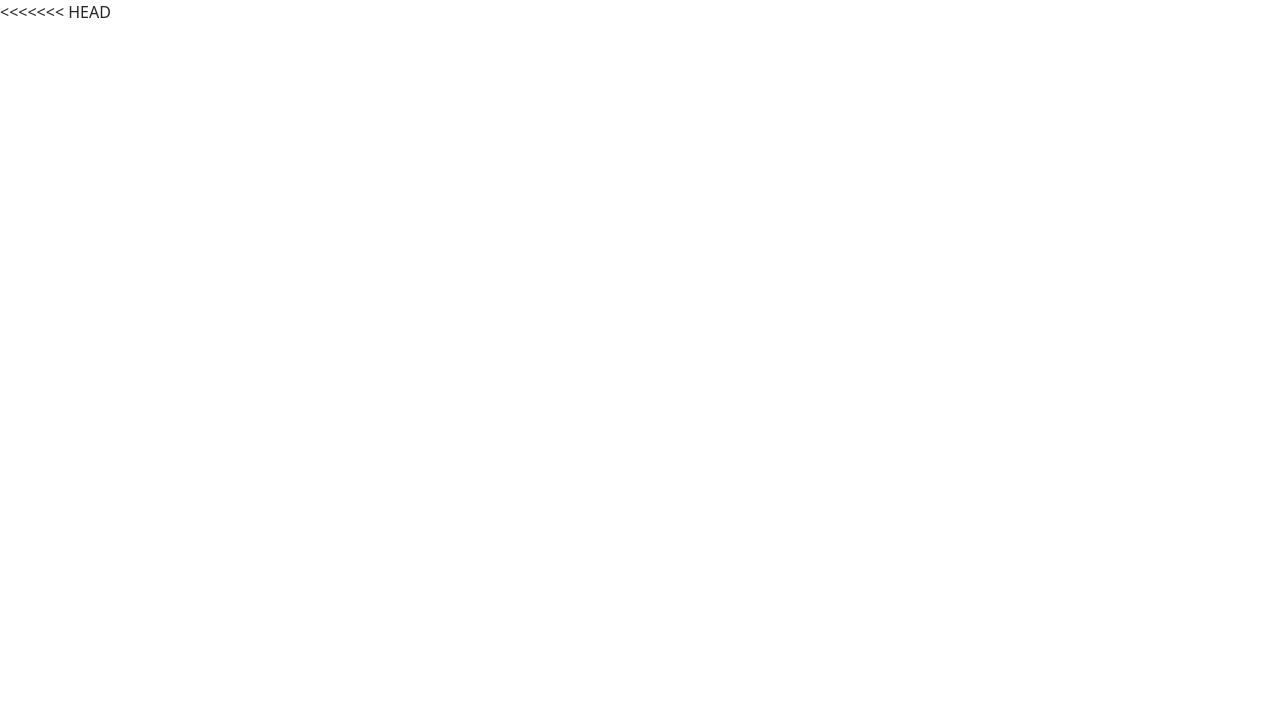
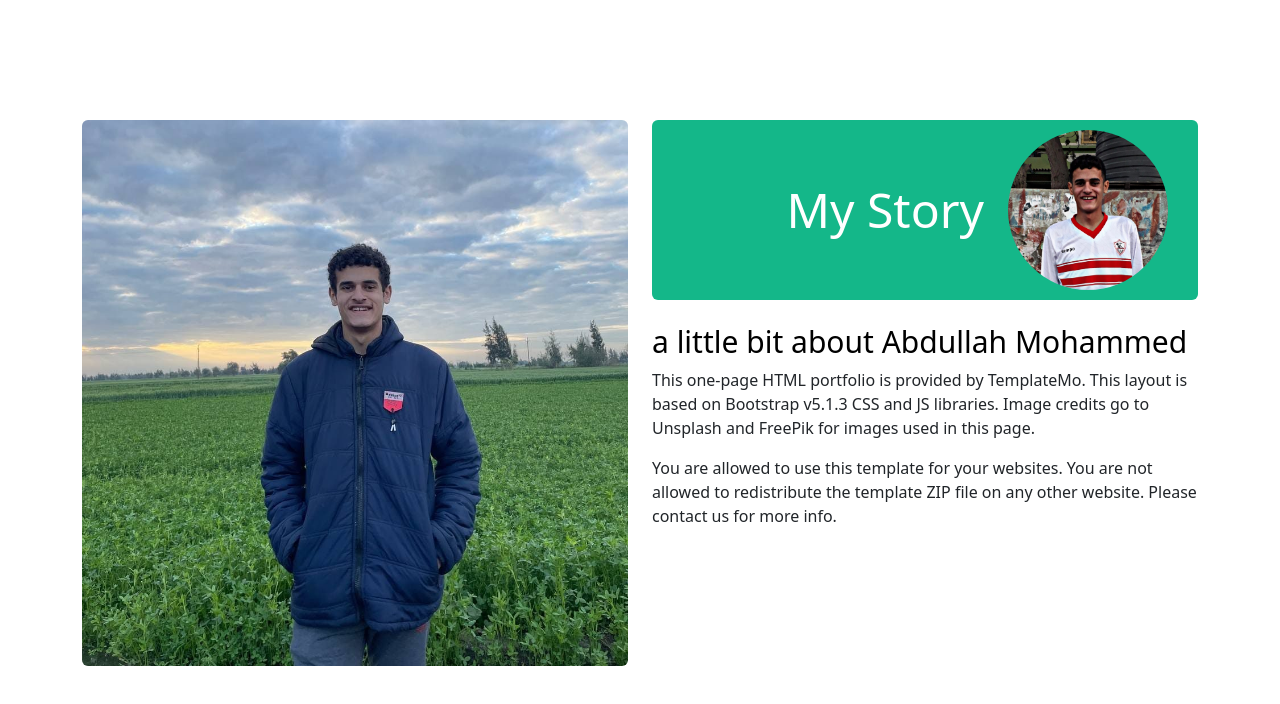
Before and after one commit to mrboo512/first-portfolio, a plain HTML site: page index.html in a window 1280 px wide. Drawn offline with nearby package versions, Linux system fonts and the light colour scheme.

Commit message:
i have code first part of about secthion save this file to work in another feature

```diff
--- a/css/main.css
+++ b/css/main.css
@@ -6,4 +6,44 @@
 :root {
   --main-color: #14b789;
   --secondary-color: #535da1;
+  --p-color:#717275;
+  --font-size:48px;
 }
+
+
+
+
+.secthion-page{
+  padding-top: 120px;
+  padding-bottom: 120px;
+}
+.section-title-wrap{
+  background-color: var(--main-color);
+}
+
+
+
+.avatar-text{
+  font-size: var(--font-size);
+
+}
+
+.avatar-image{
+  margin-bottom: 10px;
+  margin-top: 10px;
+  margin-right: 30px;
+  object-fit: cover;
+}
+
+
+
+.about-Abdullah{
+  font-size: 30px;
+  color: black;
+}
+
+.p-Abdullah{
+  color: var(--p-color);
+  font-size: 18px;
+  font-weight: 400;
+}
--- a/index.html
+++ b/index.html
@@ -15,27 +15,24 @@
         />
 
         <link rel="stylesheet" type="text/css" href="/css/main.css" />
-<<<<<<< HEAD
         <!-- Abdullah Elshebrawy: Added bootstrap from cdnJs -->
         <link href="https://cdn.jsdelivr.net/npm/bootstrap@5.3.0-alpha1/dist/css/bootstrap.min.css" rel="stylesheet"
         integrity="sha384-GLhlTQ8iRABdZLl6O3oVMWSktQOp6b7In1Zl3/Jr59b6EGGoI1aFkw7cmDA6j6gD"
          crossorigin="anonymous">
 
 
-      <script
+      <script>
             src="https://cdnjs.cloudflare.com/ajax/libs/bootstrap/5.2.3/js/bootstrap.min.js"
             integrity="sha512-1/RvZTcCDEUjY/CypiMz+iqqtaoQfAITmNSJY17Myp4Ms5mdxPS5UV7iOfdZoxcGhzFbOm6sntTKJppjvuhg4g=="
-=======
-
+        </script>
         <!-- Abdullah Elshebrawy: Added bootstrap from cdnJs -->
         <link
             rel="stylesheet"
             href="https://cdnjs.cloudflare.com/ajax/libs/bootstrap/5.2.3/css/bootstrap.min.css"
             integrity="sha512-SbiR/eusphKoMVVXysTKG/7VseWii+Y3FdHrt0EpKgpToZeemhqHeZeLWLhJutz/2ut2Vw1uQEj2MbRF+TVBUA=="
->>>>>>> bc047cf309553e7ebf125d38b7cafe7135da2c42
             crossorigin="anonymous"
-            referrerpolicy="no-referrer"
-        />
+            referrerpolicy="no-referrer"  />
+
     </head>
 
     <body>
@@ -45,13 +42,43 @@
             <div class="container">
                 <div class="row">
                     <div class="col-lg-6 col-12">
-                        <img class="about-image img-fluid" src="/images/couple-working-from-home-together-sofa.jpg" alt="couple working from home together">
+                        <img class="about-image img-fluid rounded" src="/images/my-photo.jpg" alt="couple working from home together">
                     </div>
 
                     <div class="col-lg-6 col-12 mt-5 mt-lg-0">
 
 
-                        <div class="about-head"></div>
+                        <div class="about-head">
+
+                            <div class="section-title-wrap d-flex justify-content-end align-items-center mb-4 rounded">
+                                <h2 class="avatar-text text-white me-4 mb-0">My Story</h2>
+
+                                <img src="images/zamalek-photo.jpg" class="avatar-image rounded-circle" alt="" width="160px" height="160px">
+                            </div>
+
+
+
+                        <h3 class="about-Abdullah">a little bit about Abdullah Mohammed</h3>
+                        <p class="p-joshua">
+                            This one-page HTML portfolio is provided by TemplateMo. This layout is based on
+                            Bootstrap v5.1.3 CSS and JS libraries.
+                            Image credits go to Unsplash and FreePik for images used in this page.
+                        </p>
+
+
+                        <p class="p-joshua">You are allowed to use this template for your websites.
+                            You are not allowed to redistribute the template ZIP file on any other website.
+                             Please contact us for more info.
+                        </p>
+
+
+
+
+
+
+
+
+                        </div>
 
 
 
```
Also changed, not shown: images/my-photo.jpg (added), images/my-second-photo.jpg (added), images/zamalek-photo.jpg (added).
